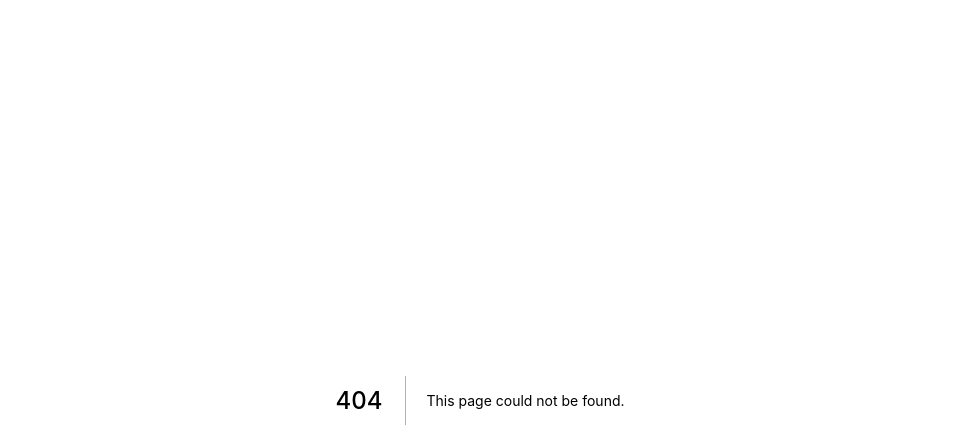
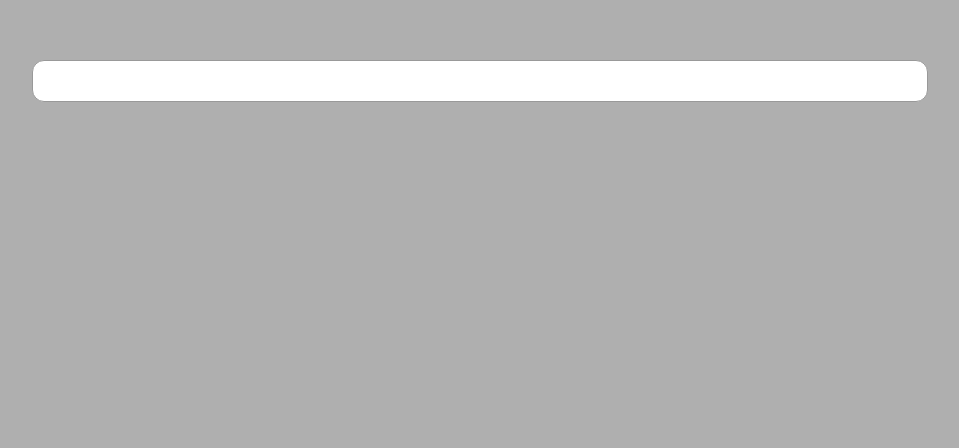
Before and after one commit to 2107ChatMaker/ChatMaker, a Next.js app: page /popups in a window 1280 px wide. Before the commit this address had no page. Shown: the top 448 px of the page, without its empty margins (160-1119 px from the left). Built offline with nearby package versions, Linux system fonts and the light colour scheme.

Commit message:
added popups with some examples
added pop ups and an example page, will need to configure more things once we have the database

```diff
--- a/pages/index.js
+++ b/pages/index.js
@@ -1,6 +1,7 @@
 import Head from 'next/head'
 import Image from 'next/image'
 import styles from '../styles/Home.module.css'
+
 
 export default function Home() {
   return (
@@ -23,8 +24,9 @@ export default function Home() {
         </h1>
 
         <p className={styles.description}>
-          This is the index page.
-        </p>
+                  This is the index page.
+
+              </p>
 
 
       </main>
--- /dev/null
+++ b/pages/popups.js
@@ -0,0 +1,14 @@
+import React from "react";
+ /*creating a definition of Popup so we can use it on the other page, we are creating it as a 'prop' or property so we can use it elsewhere in the app*/
+const Popup = props => {
+    /*when we create it, we get returned a container for the popupbox, and the content of whatever button we pressed*/
+    return (
+        <div className="popupBox">
+            <div className="box">
+                {props.content}
+            </div>
+        </div>
+    );
+};
+
+export default Popup;
--- a/styles/globals.css
+++ b/styles/globals.css
@@ -1,16 +1,62 @@
 html,
 body {
-  padding: 0;
-  margin: 0;
-  font-family: -apple-system, BlinkMacSystemFont, Segoe UI, Roboto, Oxygen,
-    Ubuntu, Cantarell, Fira Sans, Droid Sans, Helvetica Neue, sans-serif;
+	padding: 10px;
+	margin: 10px;
+	font-family: -apple-system, BlinkMacSystemFont, Segoe UI, Roboto, Oxygen,
+		Ubuntu, Cantarell, Fira Sans, Droid Sans, Helvetica Neue, sans-serif;
 }
 
 a {
-  color: inherit;
-  text-decoration: none;
+	color: inherit;
+	text-decoration: none;
 }
 
 * {
-  box-sizing: border-box;
+	box-sizing: border-box;
 }
+
+/*popup stylings*/
+.popupButton {
+		padding: 10px 20px; /* padding to make sure the button doesn't look to small*/
+		border-radius: 12px; /*This makes the edges rounded*/
+		color: whitesmoke;
+		background-color: midnightblue;
+		font-weight: bold;
+}
+
+.popupButton:hover {
+		/*When the mouse hovers over the button, the background color changes to reflect that*/
+		background-color: #333370;
+}
+
+.popupBox {
+		/*This is the actual popup box frame, we want to make sure the position of the popup always stays on top*/
+		position: fixed;
+		background: #00000050;
+		width: 100%;
+		height: 100vh;
+		top: 0;
+		left: 0;
+		margin-left: auto;
+		margin-right: auto;
+}
+
+.box {
+		position: relative;
+		width: 70%;
+		margin: 60px auto;
+		height: auto;
+		max-height: 70vh;
+		background: #fff;
+		border-radius: 12px;
+		padding: 20px;
+		border: 1px solid #999;
+		overflow: auto;
+}
+
+.innerBox {
+		padding: 10px;
+		background-color: #535353;
+		color: whitesmoke;
+		border-radius: 12px;
+}
```
Also changed, not shown: package.json (+4 -3 lines), pages/popupsTestPage.js (added, +95 -0 lines), 2 other files (tests, documents, lock files or other folders).
